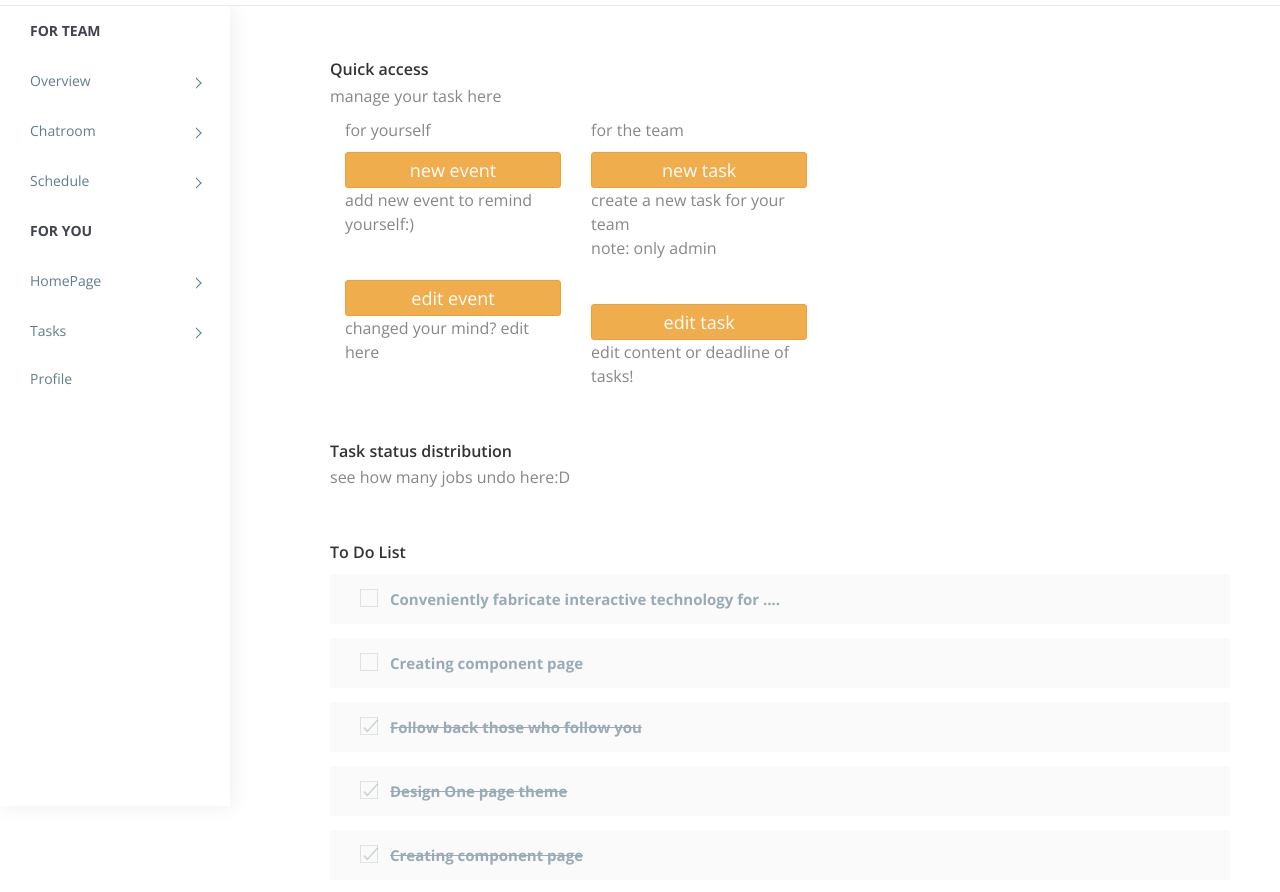
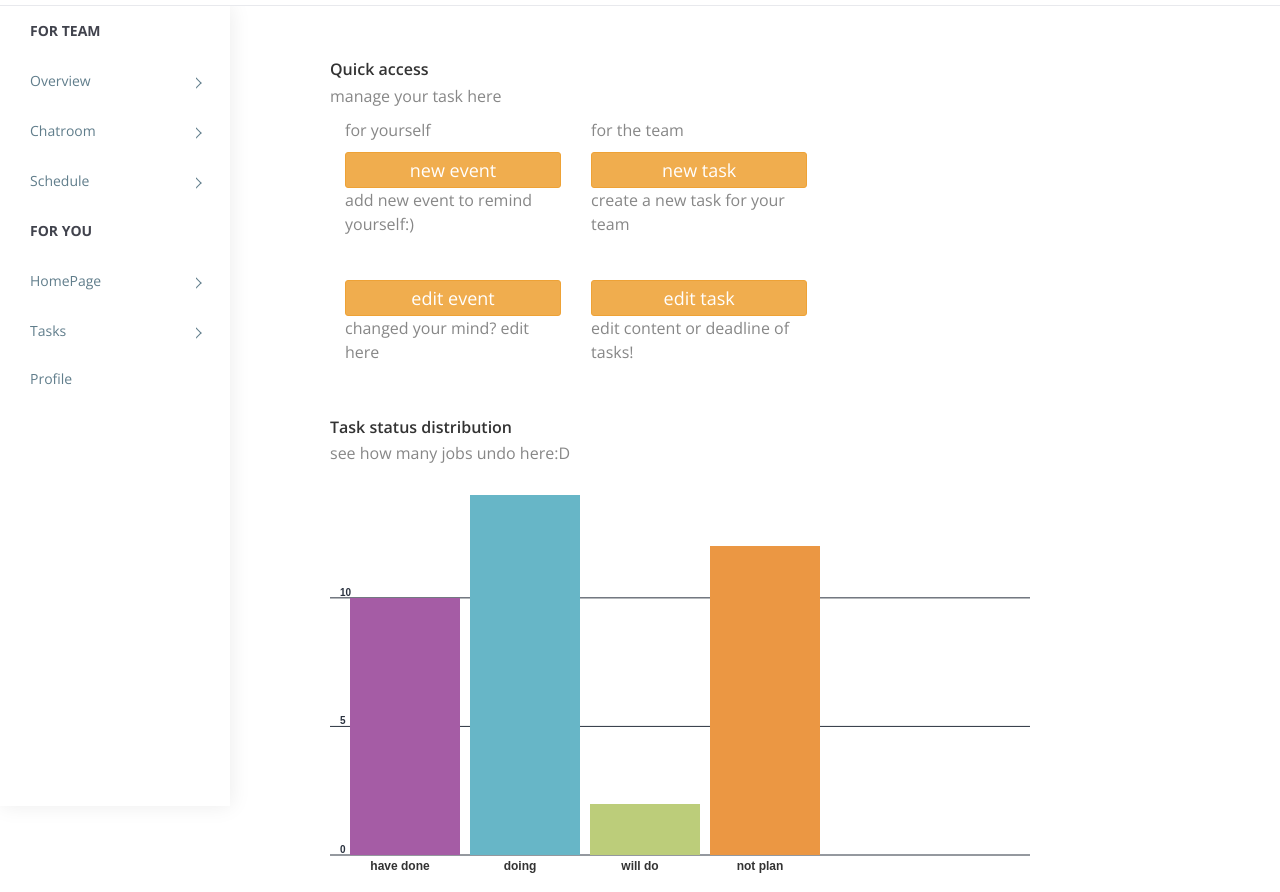
Before and after one commit to XU-YaoKun/team-plus-plus, a plain HTML site: page Task.html in a window 1280 px wide. Shown: the part 49-941 px from the top of the page. Drawn offline with nearby package versions, Linux system fonts and the light colour scheme.

Commit message:
add bar chart

```diff
--- a/Task.html
+++ b/Task.html
@@ -89,7 +89,7 @@
                                     <div class="col-lg-4">
                                             <p>for the team</p>
                                             <button style="width: 100%; padding: 5px" class="btn btn-warning btn-lg btn-block" type="button">new task</button>
-                                            <p style="width: 100%">create a new task for your team<br/>note: only admin</p>
+                                            <p style="width: 100%">create a new task for your team</p>
                                             <p><br/></p>
                                             <button style="width: 100%; padding: 5px" class="btn btn-warning btn-lg btn-block" type="button">edit task</button>
                                             <p style="width: 100%">edit content or deadline of tasks!</p>
@@ -107,7 +107,8 @@
                                 <h4 class="card-title box-title">Task status distribution</h4>
                                 <p>see how many jobs undo here:D</p>
                                 <div class="card-content">
-
+                                    <canvas id="taskbar"></canvas>
+                                    <script src="barChart.js"></script>
                                 </div>
                             </div>
                         </div>
--- /dev/null
+++ b/barChart.js
@@ -0,0 +1,105 @@
+var myCanvas = document.getElementById("taskbar");
+myCanvas.width = 700;
+myCanvas.height = 400;
+
+var ctx = myCanvas.getContext("2d");
+
+function drawLine(ctx, startX, startY, endX, endY,color){
+    ctx.save();
+    ctx.strokeStyle = color;
+    ctx.beginPath();
+    ctx.moveTo(startX,startY);
+    ctx.lineTo(endX,endY);
+    ctx.stroke();
+    ctx.restore();
+}
+
+function drawBar(ctx, upperLeftCornerX, upperLeftCornerY, width, height,color){
+    ctx.save();
+    ctx.fillStyle=color;
+    ctx.fillRect(upperLeftCornerX,upperLeftCornerY,width,height);
+    ctx.restore();
+}
+
+var myVinyls = {
+    "have done": 10,
+    "doing": 14,
+    "will do": 2,
+    "not plan": 12
+};
+
+var Barchart = function(options){
+    this.options = options;
+    this.canvas = options.canvas;
+    this.ctx = this.canvas.getContext("2d");
+    this.colors = options.colors;
+
+    this.draw = function(){
+        var maxValue = 0;
+        for (var categ in this.options.data){
+            maxValue = Math.max(maxValue,this.options.data[categ]);
+        }
+        var canvasActualHeight = this.canvas.height - this.options.padding * 2;
+        var canvasActualWidth = this.canvas.width - this.options.padding * 2;
+
+        //drawing the grid lines
+        var gridValue = 0;
+        while (gridValue <= maxValue){
+            var gridY = canvasActualHeight * (1 - gridValue/maxValue) + this.options.padding;
+            drawLine(
+                this.ctx,
+                0,
+                gridY,
+                this.canvas.width,
+                gridY,
+                this.options.gridColor
+            );
+
+            //writing grid markers
+            this.ctx.save();
+            this.ctx.fillStyle = this.options.gridColor;
+            this.ctx.font = "bold 10px sans-serif";
+            this.ctx.fillText(gridValue, 10,gridY - 2);
+            this.ctx.restore();
+
+            gridValue+=this.options.gridScale;
+        }
+
+        //drawing the bars
+        var barIndex = 0;
+        var numberOfBars = Object.keys(this.options.data).length;
+        var barSize = (canvasActualWidth)/numberOfBars/1.5;
+
+        for (categ in this.options.data){
+            var val = this.options.data[categ];
+            var barHeight = Math.round( canvasActualHeight * val/maxValue) ;
+            drawBar(
+                this.ctx,
+                this.options.padding + barIndex * barSize + barIndex * 10,
+                this.canvas.height - barHeight - this.options.padding,
+                barSize,
+                barHeight,
+                this.colors[barIndex%this.colors.length]
+            );
+            ctx.fillStyle = "#333";
+		    ctx.font = "bold 12px sans-serif";
+		    ctx.textAlign = "center";
+            this.ctx.fillText(categ,this.options.padding + barIndex * barSize + barIndex * 10 + 50, this.canvas.height - 5);
+            barIndex++;
+
+        }
+
+    }
+}
+
+var myBarchart = new Barchart(
+    {
+        canvas:myCanvas,
+        padding:20,
+        gridScale:5,
+        gridColor:"#2a323f",
+        data:myVinyls,
+        colors:["#a55ca5","#67b6c7", "#bccd7a","#eb9743"]
+    }
+);
+myBarchart.draw();
```
